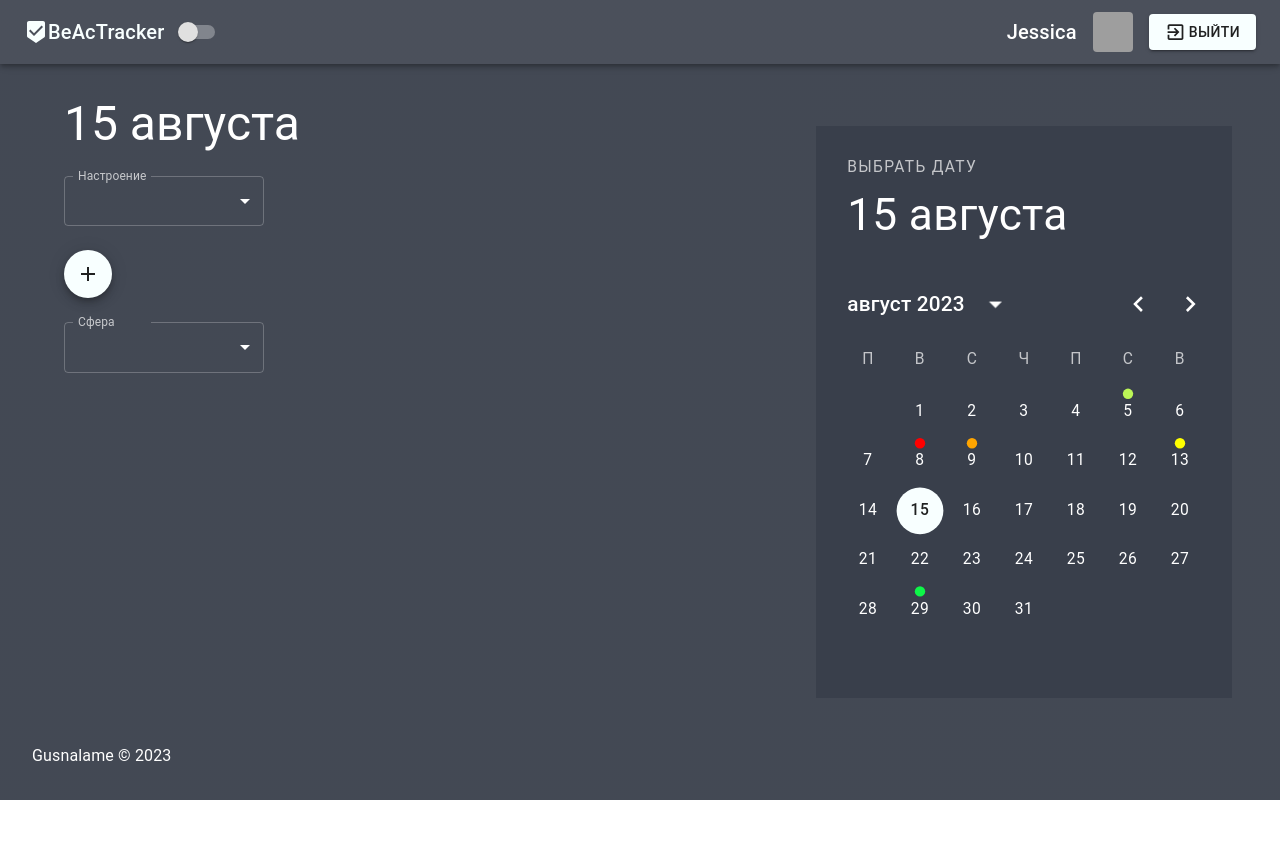
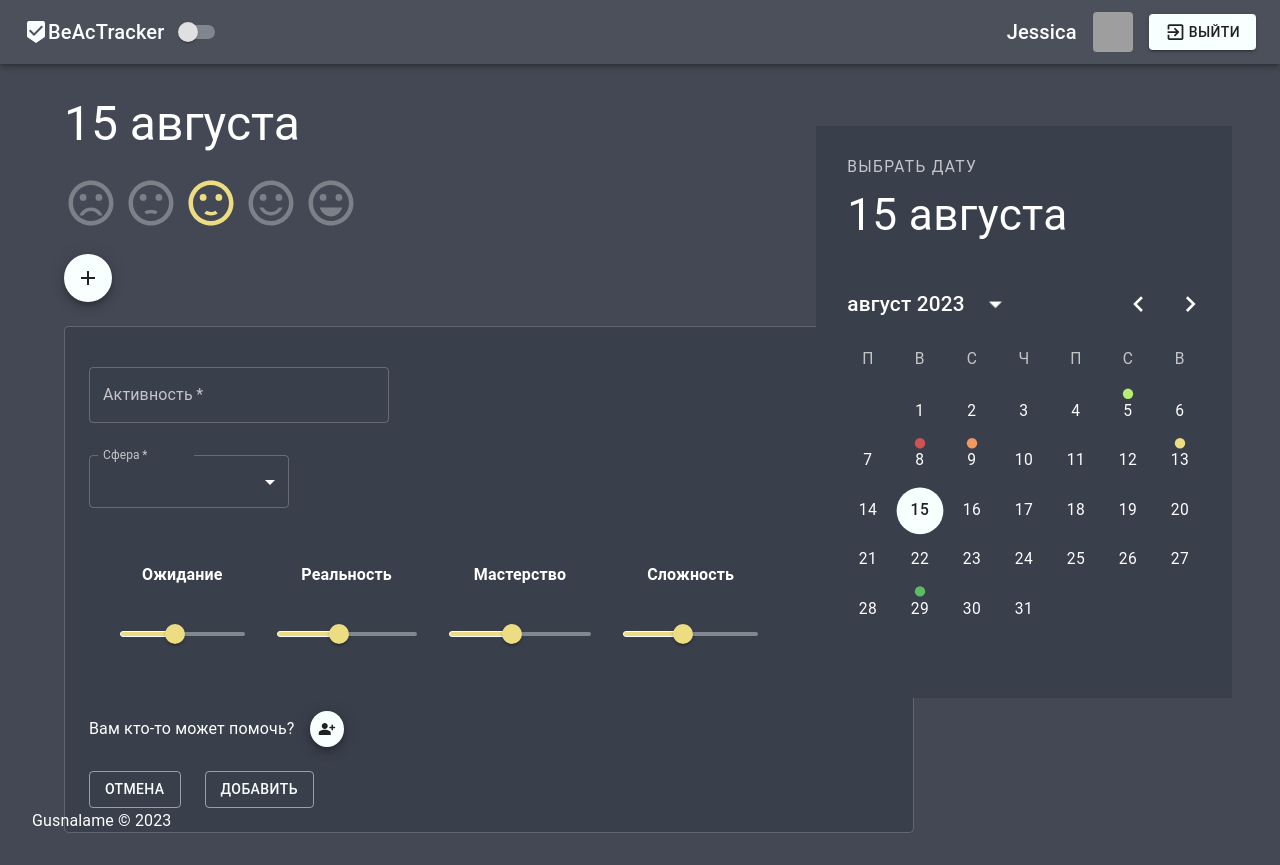
Before and after one commit to julbrn/beactracker, a React (Vite) app: page /profile in a window 1280 px wide. Both pictures are taken after a click on the button 88 px from the left and 274 px from the top of the page. Before the commit the page ends 800 px from the top, so only its background shows below. Built offline with nearby package versions, Linux system fonts and the light colour scheme; grey boxes are pictures that could not be loaded.

Commit message:
feat: custom rating and slider components

```diff
--- a/src/components/Calendar/Calendar.tsx
+++ b/src/components/Calendar/Calendar.tsx
@@ -45,7 +45,7 @@ function Calendar({ onDiaryDateChange }: CalendarProps) {
                     >
                         {children}
                     </PickersDay>
-                    <Box sx={{ position: "absolute", top: 0, right: 16, width: 8, height: 8, borderRadius: "50%", backgroundColor: `${moodColor === "red" ? "red" : moodColor === "orange" ? "orange" : moodColor === "yellow" ? "yellow" : moodColor === "salad" ? "#bcf657" : "#0ef748"}` }} />
+                    <Box sx={{ position: "absolute", top: 0, right: 16, width: 8, height: 8, borderRadius: "50%", backgroundColor: `${moodColor === "red" ? "#cf5353" : moodColor === "orange" ? "#ef9a61" : moodColor === "yellow" ? "#ecdd82" : moodColor === "salad" ? "#b7ed71" : "#5bbc62"}` }} />
                 </Box>
             );
         } else {
--- /dev/null
+++ b/src/components/StyledSlider.tsx
@@ -0,0 +1,27 @@
+import React from 'react';
+import Slider from '@mui/material/Slider'
+
+function ColouredSlider() {
+    const [value, setValue] = React.useState(5);
+
+    const handleChange = (event, newValue) => {
+        setValue(newValue);
+    };
+    return (
+        <Slider
+            value={value}
+            onChange={handleChange}
+            valueLabelDisplay="auto"
+            defaultValue={5}
+            min={1}
+            max={10}
+            sx={{
+                '& .MuiSlider-thumb, & .MuiSlider-track': {
+                    backgroundColor: value < 4 ? '#cf5353' : value > 6 ? '#5bbc62' : '#ecdd82',
+                },
+            }}
+        />
+    );
+}
+
+export default ColouredSlider
--- a/src/pages/Login/Login.tsx
+++ b/src/pages/Login/Login.tsx
@@ -1,9 +1,5 @@
 import { useForm } from "react-hook-form";
-import TextField from '@mui/material/TextField';
-import Box from '@mui/material/Box';
-import Button from '@mui/material/Button';
-import Typography from '@mui/material/Typography';
-import Link from '@mui/material/Link';
+import { TextField, Box, Button, Typography, Link } from '@mui/material';
 type Account = {
   username: string;
   password: string;
--- a/src/pages/Profile/Profile.tsx
+++ b/src/pages/Profile/Profile.tsx
@@ -1,62 +1,156 @@
 import React, { useState, useEffect } from "react";
-import Select from '@mui/material/Select';
-import Box from '@mui/material/Box';
-import InputLabel from '@mui/material/InputLabel';
-import FormControl from '@mui/material/FormControl';
-import MenuItem from '@mui/material/MenuItem';
-import Emoji1 from "../../assets/emoji1.svg";
-import Emoji2 from "../../assets/emoji2.svg";
-import Emoji3 from "../../assets/emoji3.svg";
-import Emoji4 from "../../assets/emoji4.svg";
-import Emoji5 from "../../assets/emoji5.svg";
-import Typography from '@mui/material/Typography';
+import { TextField, Slider, Button, Tooltip, Fab, Select, Box, InputLabel, FormControl, MenuItem, Typography } from '@mui/material';
 import "./profile.css";
-import Calendar from '../../components/Calendar/Calendar';
-import Fab from '@mui/material/Fab';
 import AddIcon from '@mui/icons-material/Add';
-import Tooltip from '@mui/material/Tooltip';
 import dayjs from "dayjs";
+import SelfImprovementIcon from '@mui/icons-material/SelfImprovement';
+import HouseRoundedIcon from '@mui/icons-material/HouseRounded';
+import PeopleRoundedIcon from '@mui/icons-material/PeopleRounded';
+import WorkOutlineRoundedIcon from '@mui/icons-material/WorkOutlineRounded';
+import DownhillSkiingRoundedIcon from '@mui/icons-material/DownhillSkiingRounded';
+import Calendar from "../../components/Calendar/Calendar";
+import PersonAddAltRoundedIcon from '@mui/icons-material/PersonAddAltRounded';
+import Rating, { IconContainerProps } from '@mui/material/Rating';
+import { styled } from '@mui/material/styles';
+import SentimentVeryDissatisfiedIcon from '@mui/icons-material/SentimentVeryDissatisfied';
+import SentimentDissatisfiedIcon from '@mui/icons-material/SentimentDissatisfied';
+import SentimentSatisfiedIcon from '@mui/icons-material/SentimentSatisfied';
+import SentimentSatisfiedAltIcon from '@mui/icons-material/SentimentSatisfiedAltOutlined';
+import SentimentVerySatisfiedIcon from '@mui/icons-material/SentimentVerySatisfied';
+import ColouredSlider from "../../components/StyledSlider";
 
 function Profile() {
   const [diaryDate, setDiaryDate] = useState<string>(dayjs(new Date()).format("D MMMM"));
+  const [open, setOpen] = useState(false);
   const handleDiaryDateChange = (date: string) => {
     setDiaryDate(date);
   };
 
+  const handleCreateActivity = () => {
+    setOpen(true);
+  }
+
+  const handleClose = () => {
+    setOpen(false); // Set the open state to false when the Dialog is closed
+  };
+
+  // Тут всё для рейтинга настроения
+  const StyledRating = styled(Rating)(({ theme }) => ({
+    '& .MuiRating-iconEmpty .MuiSvgIcon-root': {
+      color: theme.palette.action.disabled,
+    },
+  }));
+
+  const customIcons: {
+    [index: string]: {
+      icon: React.ReactElement;
+      label: string;
+    };
+  } = {
+    1: {
+      icon: <SentimentVeryDissatisfiedIcon sx={{ fontSize: 54, color: "#cf5353" }} />,
+      label: 'Very Dissatisfied',
+    },
+    2: {
+      icon: <SentimentDissatisfiedIcon sx={{ fontSize: 54, color: "#ef9a61" }} />,
+      label: 'Dissatisfied',
+    },
+    3: {
+      icon: <SentimentSatisfiedIcon sx={{ fontSize: 54, color: "#ecdd82" }} />,
+      label: 'Neutral',
+    },
+    4: {
+      icon: <SentimentSatisfiedAltIcon sx={{ fontSize: 54, color: "#b7ed71" }} />,
+      label: 'Satisfied',
+    },
+    5: {
+      icon: <SentimentVerySatisfiedIcon sx={{ fontSize: 54, color: "#5bbc62" }} />,
+      label: 'Very Satisfied',
+    },
+  };
+
+  function IconContainer(props: IconContainerProps) {
+    const { value, ...other } = props;
+    return <span {...other}>{customIcons[value].icon}</span>;
+  }
 
   return (
     <div className="profile">
       <Box sx={{ display: "flex", flexDirection: "column", gap: 3 }}>
         <Typography variant='h3'>{diaryDate}</Typography>
-        <Tooltip title="Настроение за день" placement="right" sx={{ color: "#fff", backgroundColor: "#000" }}>
-          <FormControl sx={{ width: 200 }}>
-            <InputLabel shrink id="demo-simple-select-label">Настроение</InputLabel>
-            <Select variant='outlined' label="Настроение&nbsp;&nbsp;&nbsp;&nbsp;&nbsp;&nbsp;&nbsp;" notched sx={{ fontSize: 12 }}
-            >
-              <MenuItem sx={{ height: "50px", fontSize: 12 }} value={4}><div className='align'><img className="emoji" src={Emoji1} alt=" эмодзи 1" /><span>Отличное</span></div></MenuItem>
-              <MenuItem sx={{ height: "50px", fontSize: 12 }} value={3}><div className='align'><img className="emoji" src={Emoji2} alt=" эмодзи 1" /><span>Хорошее</span></div></MenuItem>
-              <MenuItem sx={{ height: "50px", fontSize: 12 }} value={2}><div className='align'><img className="emoji" src={Emoji5} alt=" эмодзи 1" /><span>Нейтральное</span></div></MenuItem>
-              <MenuItem sx={{ height: "50px", fontSize: 12 }} value={1}><div className='align'><img className="emoji" src={Emoji4} alt=" эмодзи 1" /><span>Плохое</span></div></MenuItem>
-              <MenuItem sx={{ height: "50px", fontSize: 12 }} value={0}><div className='align'><img className="emoji" src={Emoji3} alt=" эмодзи 1" /><span>Ужасное</span></div></MenuItem>
-            </Select>
-          </FormControl>
+        <Tooltip title="Цвет настроения за день, который будет отображаться в календаре" placement="right">
+          <StyledRating
+            sx={{ display: "flex", width: 300, justifyContent: "space-between" }}
+            name="highlight-selected-only"
+            defaultValue={3}
+            IconContainerComponent={IconContainer}
+            getLabelText={(value: number) => customIcons[value].label}
+            highlightSelectedOnly
+          />
         </Tooltip>
         <Tooltip title="Добавить новую активность" placement="right">
-          <Fab color="primary" aria-label="add" sx={{ height: "3rem", width: "3rem" }}>
+          <Fab color="primary" aria-label="add" sx={{ height: "3rem", width: "3rem" }} onClick={handleCreateActivity}>
             <AddIcon />
           </Fab>
         </Tooltip>
-        <FormControl sx={{ width: 200 }}>
-          <InputLabel shrink id="demo-simple-select-label">Сфера</InputLabel>
-          <Select variant='outlined' label="Настроение&nbsp;&nbsp;&nbsp;&nbsp;&nbsp;&nbsp;&nbsp;" notched sx={{ fontSize: 12 }}
-          >
-            <MenuItem sx={{ height: "50px", fontSize: 12 }} value={4}><div className='align'><img className="emoji" src={Emoji1} alt=" эмодзи 1" /><span>Отношения</span></div></MenuItem>
-            <MenuItem sx={{ height: "50px", fontSize: 12 }} value={3}><div className='align'><img className="emoji" src={Emoji2} alt=" эмодзи 1" /><span>Образование/Карьера</span></div></MenuItem>
-            <MenuItem sx={{ height: "50px", fontSize: 12 }} value={2}><div className='align'><img className="emoji" src={Emoji5} alt=" эмодзи 1" /><span>Отдых/Интересы</span></div></MenuItem>
-            <MenuItem sx={{ height: "50px", fontSize: 12 }} value={1}><div className='align'><img className="emoji" src={Emoji4} alt=" эмодзи 1" /><span>Разум/Тело/Духовность</span></div></MenuItem>
-            <MenuItem sx={{ height: "50px", fontSize: 12 }} value={0}><div className='align'><img className="emoji" src={Emoji3} alt=" эмодзи 1" /><span>Быт</span></div></MenuItem>
-          </Select>
-        </FormControl>
+        {open &&
+          <FormControl component="fieldset" sx={{ width: 850, display: "flex", gap: 3, backgroundColor: "#393f4b", border: "1px solid rgba(255, 255, 255, .2)", padding: 3, borderRadius: "5px" }}>
+            <TextField label="Активность" type="text" style={{ width: 300, fontSize: 14 }} margin="normal" variant="outlined" required />
+            <FormControl sx={{ width: 200 }} required >
+              <InputLabel shrink id="demo-simple-select-label">Сфера</InputLabel>
+              <Select variant='outlined' label="Настроение&nbsp;&nbsp;&nbsp;&nbsp;&nbsp;&nbsp;&nbsp;" notched sx={{ fontSize: 14 }}
+              >
+                <MenuItem sx={{ height: "50px", fontSize: 14 }} value={4}><div className='align'><PeopleRoundedIcon sx={{ marginRight: "3px" }} /><span>Отношения</span></div></MenuItem>
+                <MenuItem sx={{ height: "50px", fontSize: 14 }} value={3}><div className='align'><WorkOutlineRoundedIcon sx={{ marginRight: "3px" }} /><span>Образование/Карьера</span></div></MenuItem>
+                <MenuItem sx={{ height: "50px", fontSize: 14 }} value={2}><div className='align'><DownhillSkiingRoundedIcon sx={{ marginRight: "3px" }} /><span>Отдых/Интересы</span></div></MenuItem>
+                <MenuItem sx={{ height: "50px", fontSize: 14 }} value={1}><div className='align'><SelfImprovementIcon sx={{ marginRight: "3px" }} /><span>Разум/Тело/Духовность</span></div></MenuItem>
+                <MenuItem sx={{ height: "50px", fontSize: 14 }} value={0}><div className='align'><HouseRoundedIcon sx={{ marginRight: "3px" }} /><span>Быт</span></div></MenuItem>
+              </Select>
+            </FormControl>
+            <div style={{ width: '700px' }}>
+              <table style={{ width: '100%', borderSpacing: "30px" }}>
+                <thead>
+                  <tr>
+                    <th>Ожидание</th>
+                    <th>Реальность</th>
+                    <th>Мастерство</th>
+                    <th>Сложность</th>
+                  </tr>
+                </thead>
+                <tbody>
+                  <tr>
+                    <td>
+                      <ColouredSlider
+
+                      /></td>
+                    <td>
+                      <ColouredSlider
+
+                      /></td>
+                    <td>
+                      <ColouredSlider
+
+                      /></td>
+                    <td>
+                      <ColouredSlider
+
+                      /></td>
+                  </tr>
+                </tbody>
+              </table>
+            </div>
+            <Box sx={{ display: "flex", gap: 2, alignItems: "center" }}>
+              <Typography>Вам кто-то может помочь?</Typography>
+              <Fab color="primary" aria-label="Добавить помощника" sx={{ width: "34px", height: "34px" }}>
+                <PersonAddAltRoundedIcon sx={{ width: "18px", height: "18px" }} />
+              </Fab>
+            </Box>
+            <Box sx={{ display: "flex", gap: 3 }}>
+              <Button variant="outlined" onClick={handleClose}>Отмена</Button>
+              <Button variant="outlined" onClick={handleClose}>Добавить</Button>
+            </Box>
+          </FormControl>
+        }
       </Box>
       <Calendar onDiaryDateChange={handleDiaryDateChange} />
 
--- a/src/pages/Register/Register.tsx
+++ b/src/pages/Register/Register.tsx
@@ -1,11 +1,7 @@
 import { useState, useEffect } from "react";
 import "./register.css";
-import Box from '@mui/material/Box';
+import { TextField, Box, Button, Typography, Link } from '@mui/material';
 import { useForm } from "react-hook-form";
-import TextField from '@mui/material/TextField';
-import Button from '@mui/material/Button';
-import Typography from '@mui/material/Typography';
-import Link from '@mui/material/Link';
 
 type Account = {
   username: string;
```
